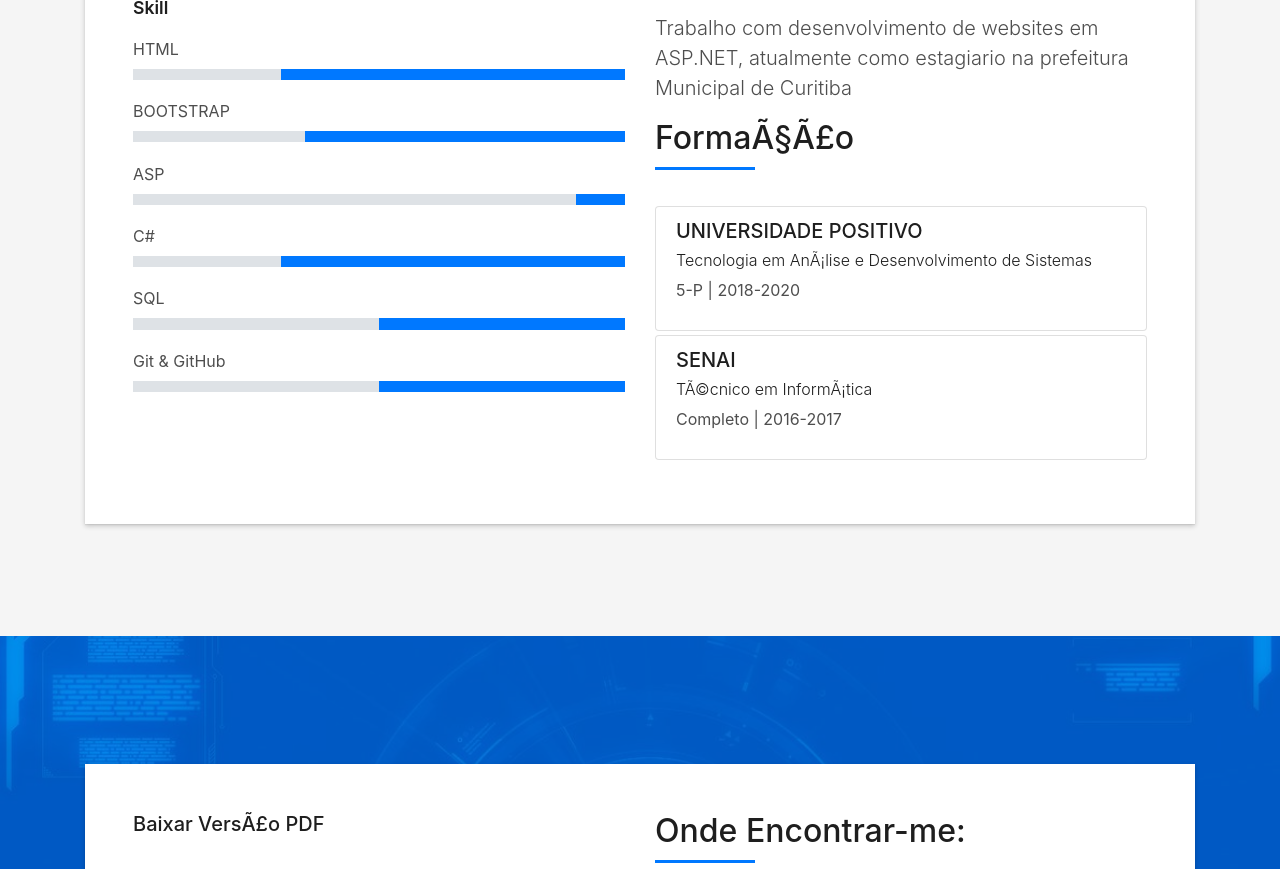
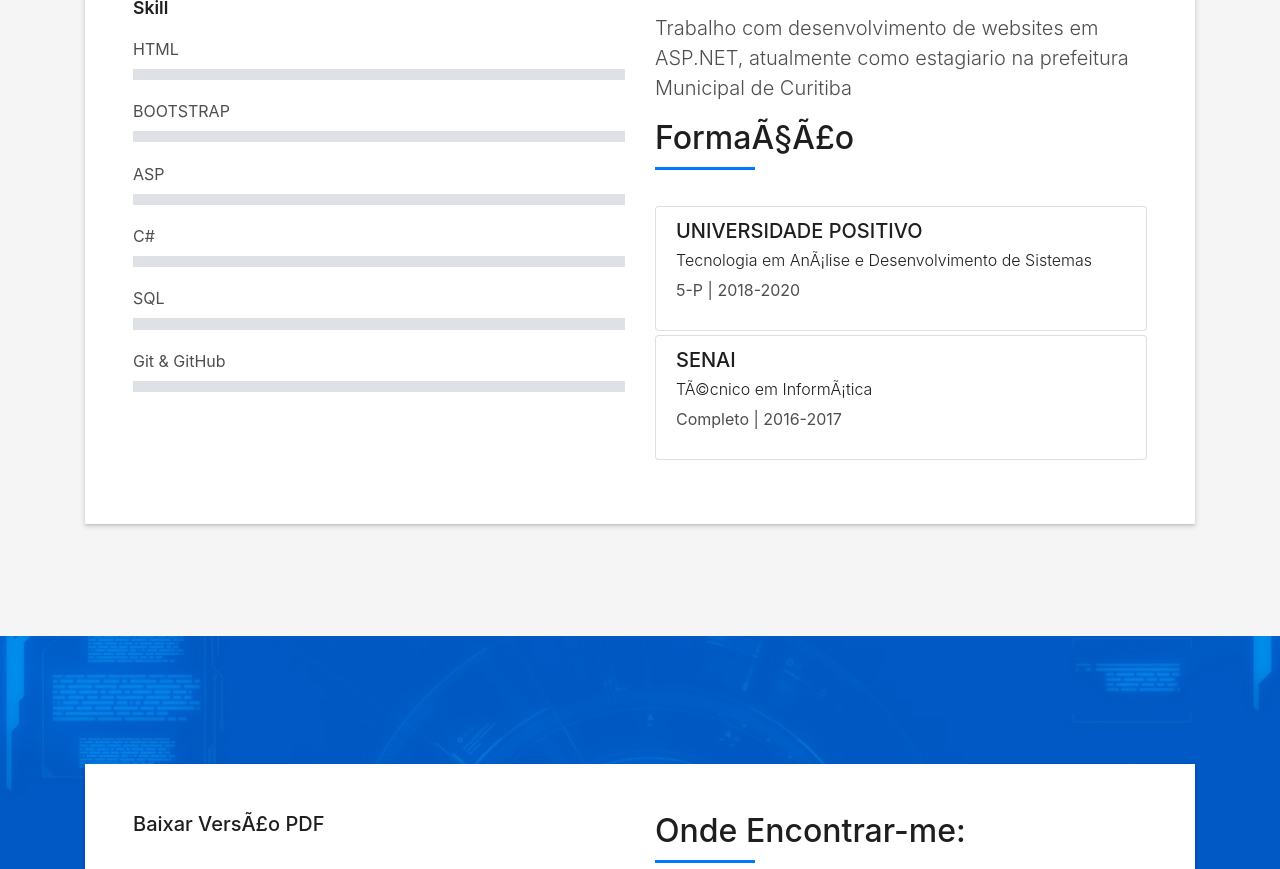
Before and after one commit to GleidSolaire/IO, a plain HTML site: page index.html in a window 1280 px wide. Shown: the part 1177-2046 px from the top of the page. Drawn offline with Linux system fonts and the light colour scheme; files whose address does not match are found by name.

Commit message:
Update color Progress

```diff
--- a/css/style.css
+++ b/css/style.css
@@ -689,7 +689,7 @@ a:hover {
 }
 
 .skill-mf .progress {
-  background-color:#0078ff;
+  background-color: #dee2e6;
   margin: .5rem 0 1.2rem 0;
   border-radius: 0;
   height: .7rem;
```
